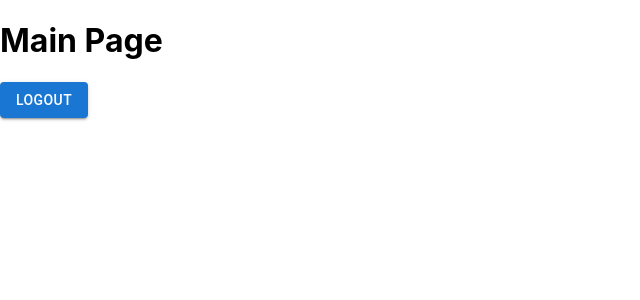
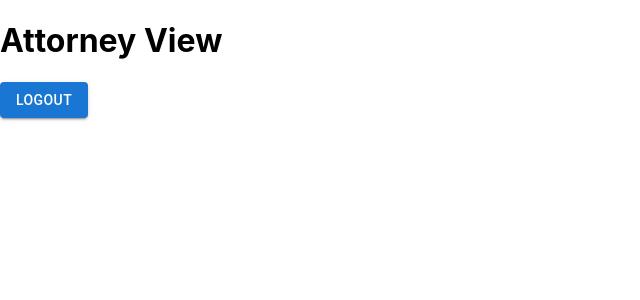
Before and after one commit to timanese/LegalLink, a React (Create React App) app in the folder legal-link-ui/: page / in a window 1280 px wide. Both pictures are taken after typing "name@example.com", "Sample123" into the empty fields and a click on the button "SIGN IN". Shown: the top 300 px of the page, without its empty margins (0-640 px from the left). Built offline with nearby package versions, Linux system fonts and the light colour scheme.

Commit message:
Add Attorney and Client view

```diff
--- a/legal-link-ui/src/App.js
+++ b/legal-link-ui/src/App.js
@@ -1,16 +1,29 @@
 import { useState } from "react";
 import { Route, Routes } from "react-router-dom";
 import "./App.css";
-import MainPage from "./components/MainPage";
+import AttorneyView from "./components/AttorneyView";
+import ClientView from "./components/ClientView";
 import { AuthContext } from "./context/AuthContext";
 import SignInPage from "./pages/SignInPage";
 
 export default function App() {
   const [isLoggedIn, setIsLoggedIn] = useState(false);
+  const [userType, setUserType] = useState("attorney");
   return (
     <AuthContext.Provider value={{ isLoggedIn, setIsLoggedIn }}>
       <Routes>
-        <Route path="/" element={isLoggedIn ? <MainPage /> : <SignInPage />} />
+        <Route
+          path="/"
+          element={
+            isLoggedIn && userType === "client" ? (
+              <ClientView />
+            ) : isLoggedIn && userType === "attorney" ? (
+              <AttorneyView />
+            ) : (
+              <SignInPage />
+            )
+          }
+        />
       </Routes>
     </AuthContext.Provider>
   );
--- /dev/null
+++ b/legal-link-ui/src/components/AttorneyView.jsx
@@ -0,0 +1,15 @@
+import { Button } from "@mui/material";
+import { useContext } from "react";
+import { AuthContext } from "../context/AuthContext";
+
+export default function AttorneyView() {
+  const { setIsLoggedIn } = useContext(AuthContext);
+  return (
+    <div>
+      <h1>Attorney View</h1>
+      <Button variant="contained" onClick={() => setIsLoggedIn(false)}>
+        Logout
+      </Button>
+    </div>
+  );
+}
--- /dev/null
+++ b/legal-link-ui/src/components/ClientView.jsx
@@ -0,0 +1,15 @@
+import { Button } from "@mui/material";
+import { useContext } from "react";
+import { AuthContext } from "../context/AuthContext";
+
+export default function ClientView() {
+  const { setIsLoggedIn } = useContext(AuthContext);
+  return (
+    <div>
+      <h1>Client View</h1>
+      <Button variant="contained" onClick={() => setIsLoggedIn(false)}>
+        Logout
+      </Button>
+    </div>
+  );
+}
```
